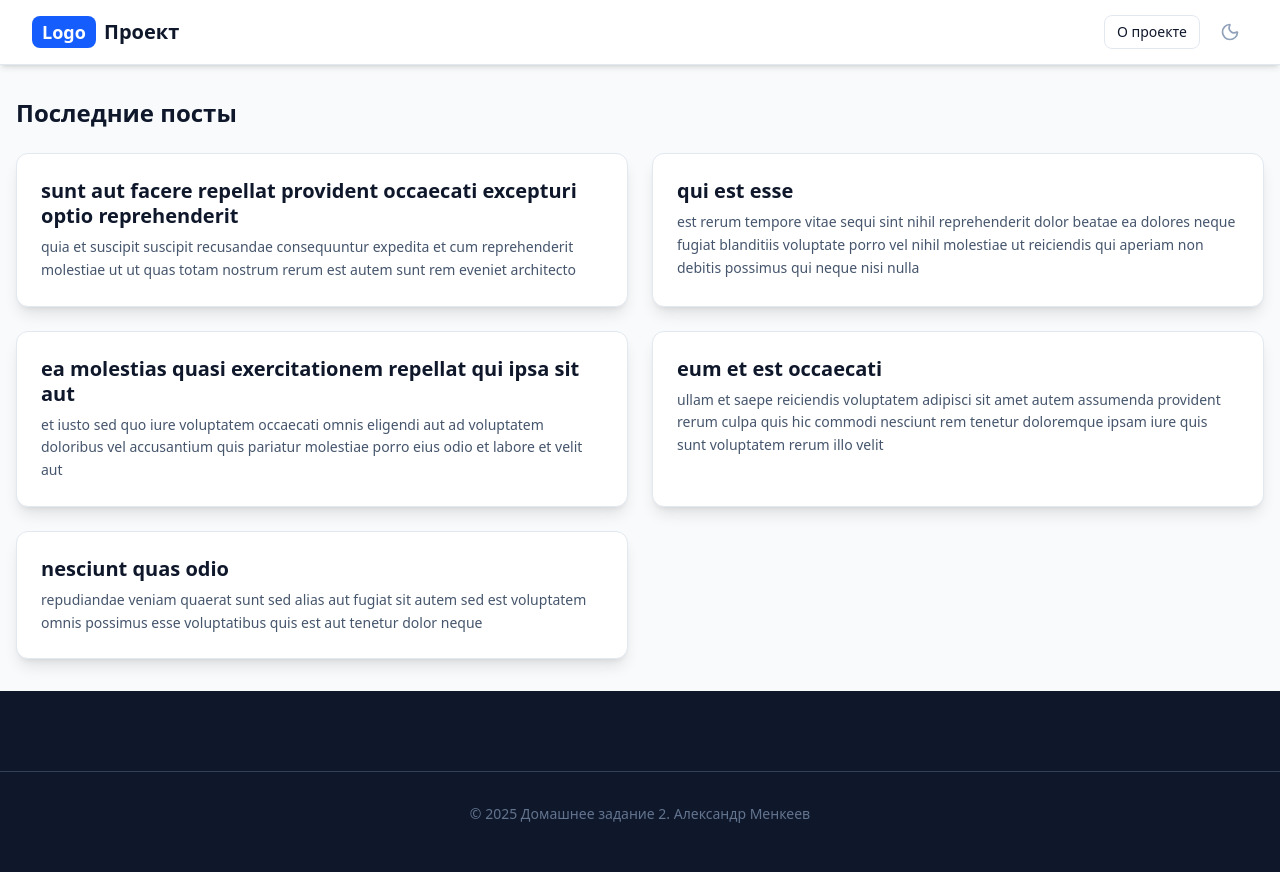
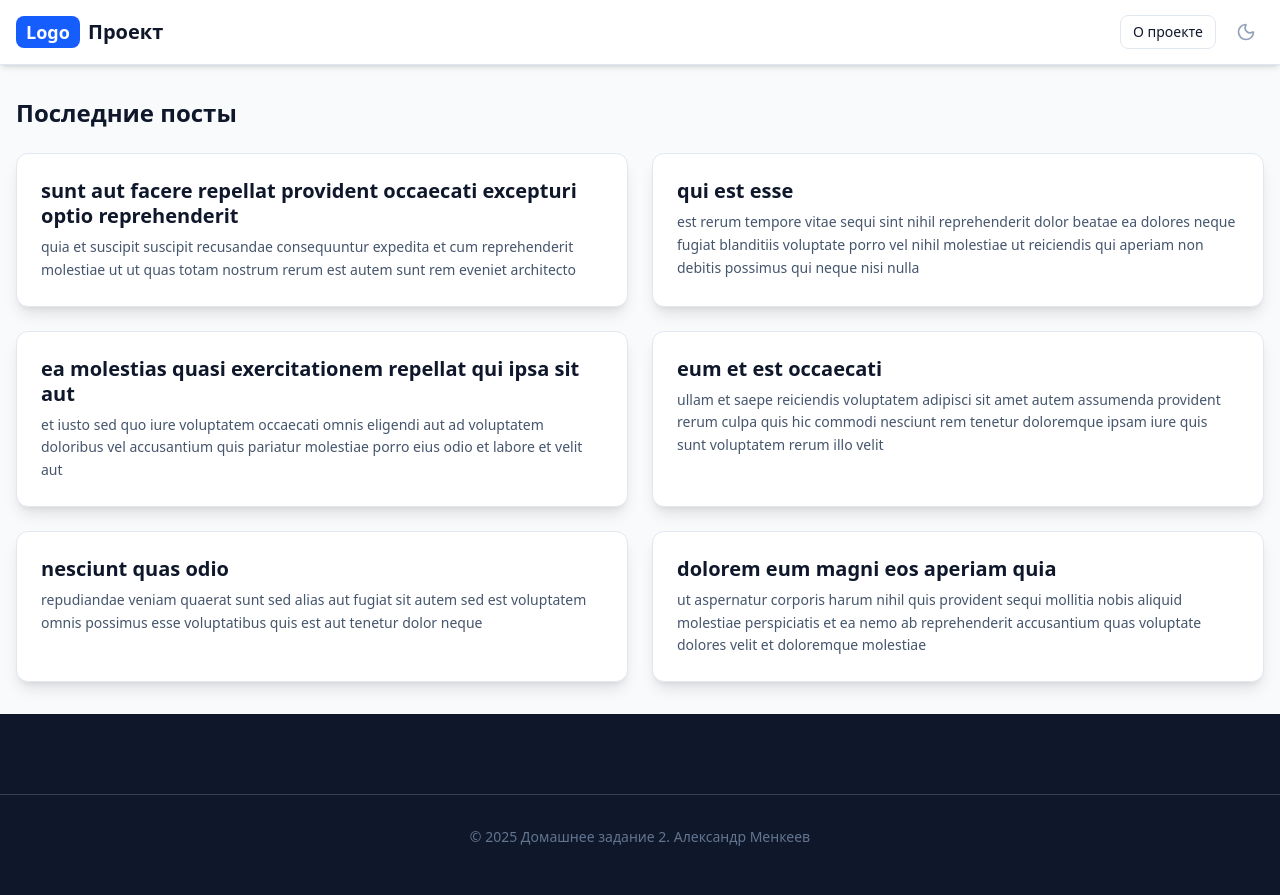
Before and after one commit to AlexanderMenkeev/aston-react-hw, a React (Vite) app: page / in a window 1280 px wide. Before the commit the page ends 872 px from the top, so only its background shows below. Built offline with nearby package versions, Linux system fonts and the light colour scheme.

Commit message:
Added one post

```diff
--- a/src/shared/mocks.ts
+++ b/src/shared/mocks.ts
@@ -32,6 +32,12 @@ const POSTS: IPost[] = [
     title: "nesciunt quas odio",
     body: "repudiandae veniam quaerat sunt sed\nalias aut fugiat sit autem sed est\nvoluptatem omnis possimus esse voluptatibus quis\nest aut tenetur dolor neque",
   },
+  {
+    userId: 1,
+    id: 6,
+    title: "dolorem eum magni eos aperiam quia",
+    body: "ut aspernatur corporis harum nihil quis provident sequi\nmollitia nobis aliquid molestiae\nperspiciatis et ea nemo ab reprehenderit accusantium quas\nvoluptate dolores velit et doloremque molestiae",
+  },
 ];
 
 export { POSTS };
--- a/src/widgets/LayoutHeader/index.tsx
+++ b/src/widgets/LayoutHeader/index.tsx
@@ -18,7 +18,7 @@ const Header: React.FC<HeaderProps> = ({ onOpenModal }) => {
           : "bg-white/90 border-slate-200")
       }
     >
-      <div className="max-w-7xl mx-auto px-4 sm:px-6 lg:px-8 h-16 flex items-center justify-between">
+      <div className="mx-auto px-4 h-16 flex items-center justify-between">
         <div className="flex items-center space-x-2">
           <div className="w-16 h-8 bg-blue-600 rounded-lg flex items-center justify-center text-white font-bold text-lg">
             Logo
```
